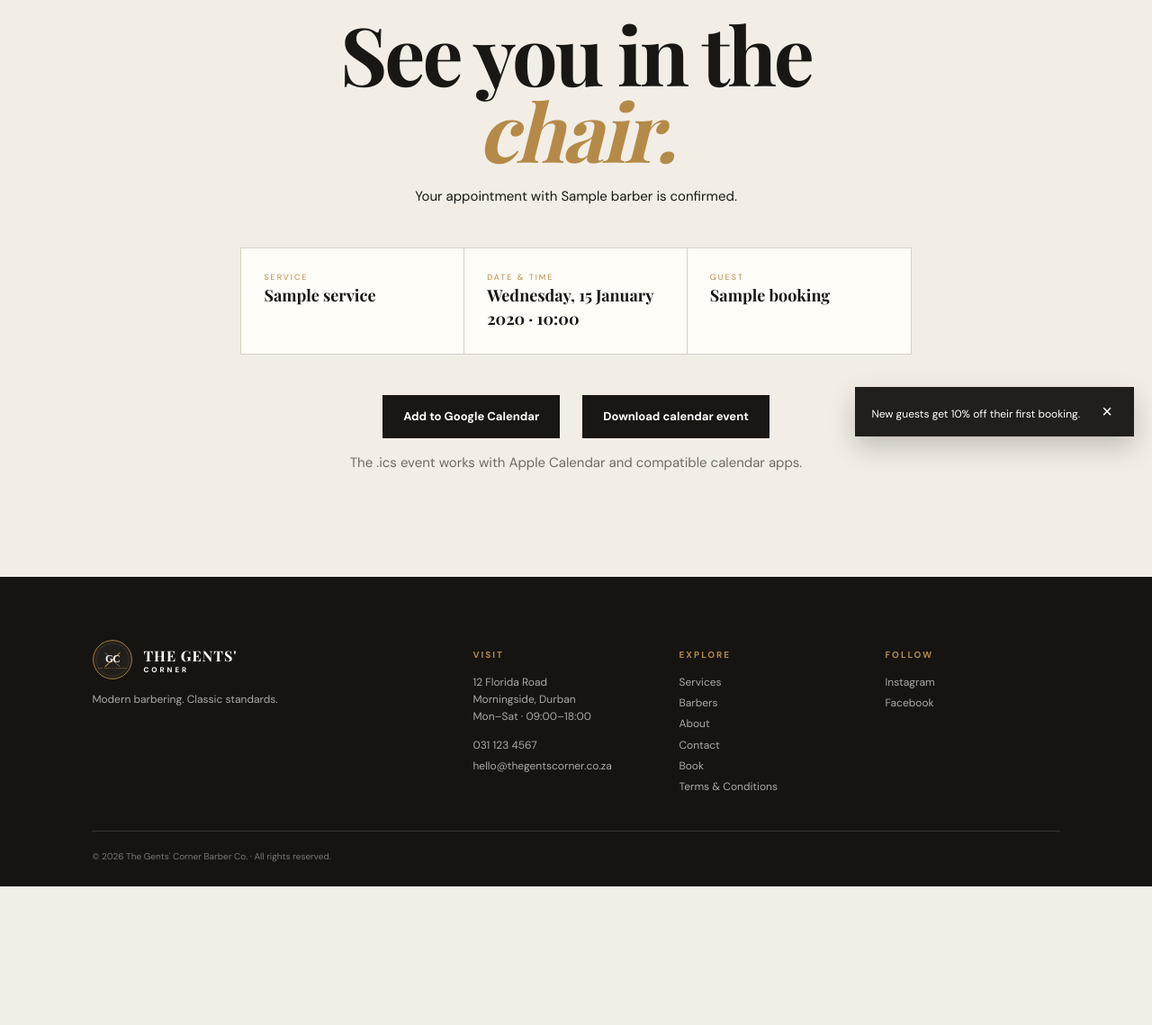
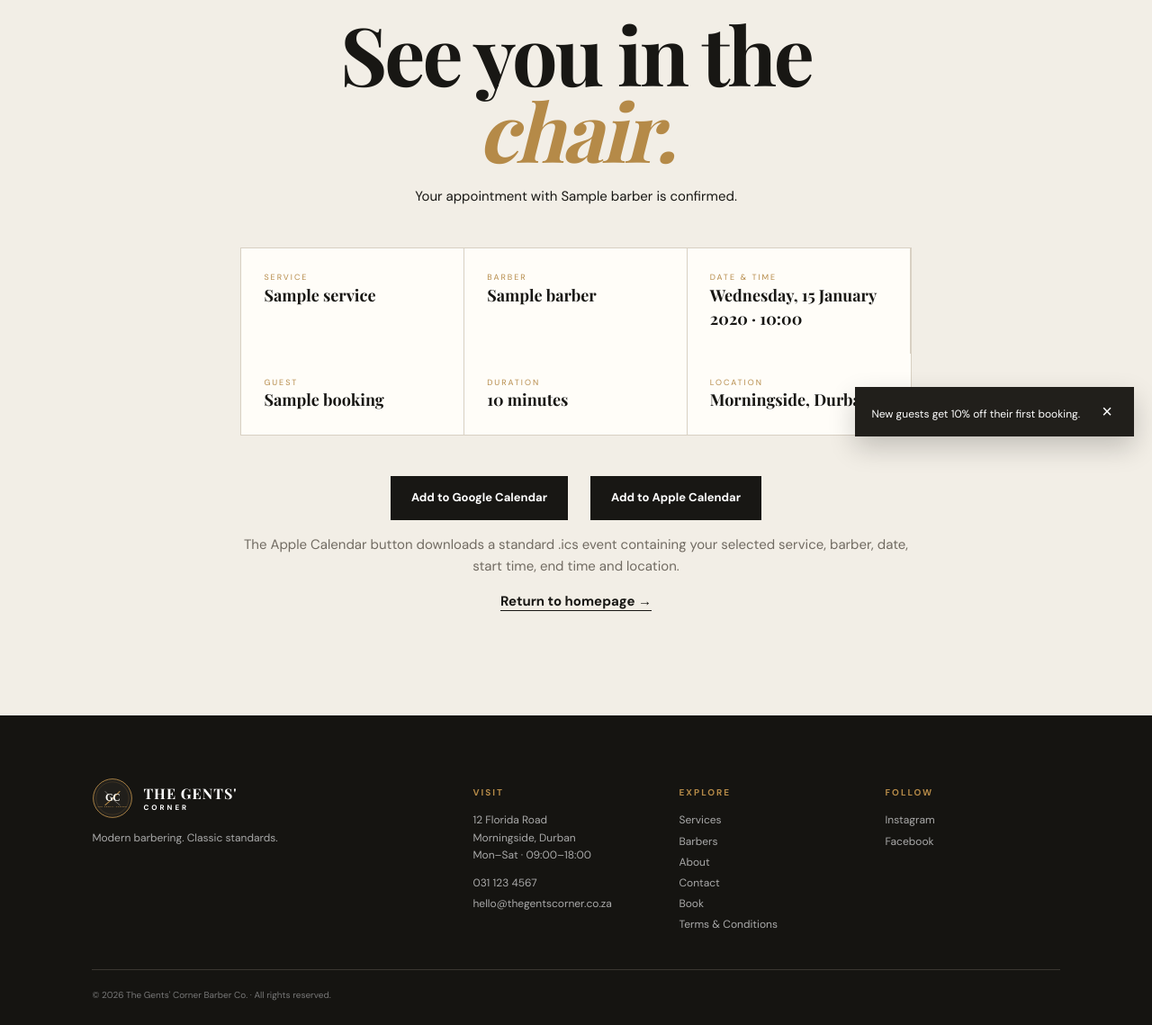
Before and after one commit to ThembelaniProject/Barbershop, a Django app: template templates/booking_success.html in a window 1280 px wide. Shown: the part 295-1434 px from the top of the page at 90% size. Before the commit the page ends 1280 px from the top, so only its background shows below. Run offline with Django 5.2, Linux system fonts and the light colour scheme; the template is opened without the code that fills it: most values are stand-ins (such as "Sample title", 1, 10 or a date in 2020); some web fonts are replaced.

Commit message:
Improve booking confirmation and calendar actions

```diff
--- a/templates/booking_success.html
+++ b/templates/booking_success.html
@@ -1 +1,28 @@
-{% extends "base.html" %}{% block title %}Confirmed | The Gents' Corner{% endblock %}{% block content %}<main><section class="success"><span class="success-icon">✓</span><span class="eyebrow">YOU'RE BOOKED</span><h1>See you in the<br><em>chair.</em></h1><p>Your appointment with {{booking.barber.name}} is confirmed.</p><div class="confirmation"><div><small>Service</small><b>{{booking.service.name}}</b></div><div><small>Date & time</small><b>{{booking.appointment_at|date:"l, d F Y · H:i"}}</b></div><div><small>Guest</small><b>{{booking.customer_name}}</b></div></div><div class="actions center"><a class="btn" href="{{google_url}}" target="_blank">Add to Google Calendar</a><a class="btn outline" href="{% url 'calendar_ics' booking.id %}">Download calendar event</a></div><p class="muted">The .ics event works with Apple Calendar and compatible calendar apps.</p></section></main>{% endblock %}
+{% extends "base.html" %}
+{% block title %}Booking Confirmed | The Gents' Corner{% endblock %}
+{% block content %}
+<main>
+<section class="success" aria-labelledby="confirmation-title">
+    <span class="success-icon" aria-hidden="true">✓</span>
+    <span class="eyebrow">YOU'RE BOOKED</span>
+    <h1 id="confirmation-title">See you in the<br><em>chair.</em></h1>
+    <p>Your appointment with {{booking.barber.name}} is confirmed.</p>
+
+    <div class="confirmation">
+        <div><small>Service</small><b>{{booking.service.name}}</b></div>
+        <div><small>Barber</small><b>{{booking.barber.name}}</b></div>
+        <div><small>Date & time</small><b>{{booking.appointment_at|date:"l, d F Y · H:i"}}</b></div>
+        <div><small>Guest</small><b>{{booking.customer_name}}</b></div>
+        <div><small>Duration</small><b>{{booking.service.duration_minutes}} minutes</b></div>
+        <div><small>Location</small><b>Morningside, Durban</b></div>
+    </div>
+
+    <div class="actions center">
+        <a class="btn" href="{{google_url}}" target="_blank" rel="noopener noreferrer">Add to Google Calendar</a>
+        <a class="btn outline" href="{% url 'calendar_ics' booking.id %}">Add to Apple Calendar</a>
+    </div>
+    <p class="muted">The Apple Calendar button downloads a standard .ics event containing your selected service, barber, date, start time, end time and location.</p>
+    <p><a class="link" href="{% url 'home' %}">Return to homepage →</a></p>
+</section>
+</main>
+{% endblock %}
```
